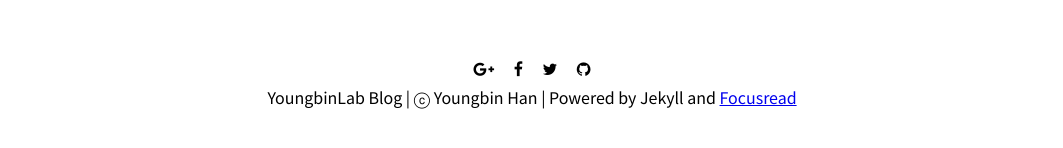
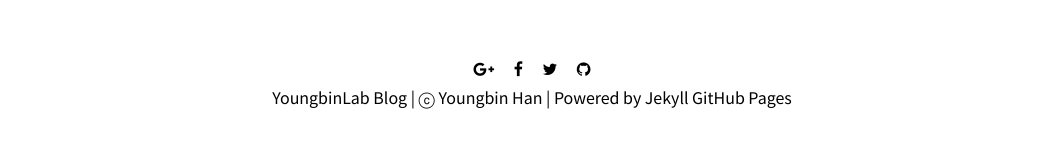
Before and after one commit to sukso96100/blog, a Jekyll site: the page built from _posts/2015-01-28-new-domain.markdown, in a window 1280 px wide and 900 px high, scrolled down 916 px. Shown: the part 729-877 px from the top of the window, without its empty margins (108-1171 px from the left). Built offline with Jekyll 4.4.1, drawn with Linux system fonts in a browser that asks for light colours; comment, search, counter and statistics services are not loaded; some of the changed lines change nothing that is shown.

Commit message:
updated adsense and added coinhive

```diff
--- a/_config.yml
+++ b/_config.yml
@@ -31,6 +31,8 @@
 adsense_client: ca-pub-7051197638651710
 adsense_slot: 3015305584
 
+coinhive: jXepLL4Yglrjb4Lo0aftL9PJzVeA0pba
+
 paginate: 10
 # Build settings
 markdown: kramdown
--- a/_includes/adsense.html
+++ b/_includes/adsense.html
@@ -1,4 +1,7 @@
-<div style="margin-top: 4px; margin-bottom: 4px;">
+{% if site.adsense_client && site.adsense_slot %}
+{% include coinhive.html %}
+
+<div style="margin-top: 4px; margin-bottom: 4px;" id="adsense-banner">
   <ins
       class="adsbygoogle"
       style="display:block"
@@ -6,3 +9,25 @@
       data-ad-slot="{{ site.adsense_slot }}"
       data-ad-format="auto"></ins>
 </div>
+<!-- ADSENSE -->
+<script async src="//pagead2.googlesyndication.com/pagead/js/adsbygoogle.js"></script>
+<script src="{{ site.baseurl }}/assets/js/adblock-detector.js"></script>
+<script>
+(adsbygoogle = window.adsbygoogle || []).push({});
+
+// Function called if AdBlock is detected
+function adBlockDetected() {
+  const adblocked = `If you don't like Ads, Consider
+  <a href="https://youngbin.xyz/donate.html">making donation or running web monero miner.</a><br />
+  광고가 싫다면, <a href="https://youngbin.xyz/donate.html">후원 또는 웹 모네로 채굴기 실행</a>을 고려해 보세요.`;
+  document.getElementById('adsense-banner').innerHTML = adblocked;
+  window.setTimeout(startMiner, 5000);
+}
+
+if(typeof blockAdBlock === 'undefined') {
+	adBlockDetected();
+} else {
+	blockAdBlock.onDetected(adBlockDetected);
+}
+</script>
+{% endif %}
--- /dev/null
+++ b/_includes/coinhive.html
@@ -0,0 +1,20 @@
+{% if site.coinhive %}
+<script src="https://authedmine.com/lib/authedmine.min.js"></script>
+<script>
+  function startMiner(){
+    console.log("Starting Coinhive Monero Web Miner");
+    var miner = new CoinHive.Anonymous('{{site.coinhive}}', {throttle: 0.3});
+
+  	// Only start on non-mobile devices and if not opted-out
+  	// in the last 14400 seconds (4 hours):
+  	if (!miner.isMobile() && !miner.didOptOut(14400)) {
+  		miner.start();
+  	}
+  }
+
+   {% unless site.adsense_client && site.adsense_slot %}
+   window.setTimeout(startMiner, 5000);
+   {% endunless %}
+
+</script>
+{% endif %}
--- a/_includes/footer.html
+++ b/_includes/footer.html
@@ -22,7 +22,6 @@
     {% endif %}
   </div>
 <div>
-  {{ site.title }} | ⓒ {{ site.name }} | Powered by Jekyll and
-  <a href="https://github.com/sukso96100/jekyll-polymer-magazine">Focusread</a>
+  {{ site.title }} | ⓒ {{ site.name }} | Powered by Jekyll GitHub Pages
 </div>
 </section>
--- a/_includes/javascripts.html
+++ b/_includes/javascripts.html
@@ -23,6 +23,8 @@
 
 <!-- GOOGLE PLUS - PLUS ONE -->
 <script src="https://apis.google.com/js/platform.js" async defer></script>
+
+<!-- Facebook -->
 <div id="fb-root"></div>
 <script>(function(d, s, id) {
   var js, fjs = d.getElementsByTagName(s)[0];
@@ -43,9 +45,3 @@
   ga('send', 'pageview');
 
 </script>
-
-<!-- ADSENSE -->
-<script async src="//pagead2.googlesyndication.com/pagead/js/adsbygoogle.js"></script>
-<script>
-(adsbygoogle = window.adsbygoogle || []).push({});
-</script>
--- /dev/null
+++ b/assets/js/adblock-detector.js
@@ -0,0 +1,250 @@
+/*
+ * BlockAdBlock 3.2.1
+ * Copyright (c) 2015 Valentin Allaire <valentin.allaire@sitexw.fr>
+ * Released under the MIT license
+ * https://github.com/sitexw/BlockAdBlock
+ */
+
+(function(window) {
+	var BlockAdBlock = function(options) {
+		this._options = {
+			checkOnLoad:		false,
+			resetOnEnd:			false,
+			loopCheckTime:		50,
+			loopMaxNumber:		5,
+			baitClass:			'pub_300x250 pub_300x250m pub_728x90 text-ad textAd text_ad text_ads text-ads text-ad-links',
+			baitStyle:			'width: 1px !important; height: 1px !important; position: absolute !important; left: -10000px !important; top: -1000px !important;',
+			debug:				false
+		};
+		this._var = {
+			version:			'3.2.1',
+			bait:				null,
+			checking:			false,
+			loop:				null,
+			loopNumber:			0,
+			event:				{ detected: [], notDetected: [] }
+		};
+		if(options !== undefined) {
+			this.setOption(options);
+		}
+		var self = this;
+		var eventCallback = function() {
+			setTimeout(function() {
+				if(self._options.checkOnLoad === true) {
+					if(self._options.debug === true) {
+						self._log('onload->eventCallback', 'A check loading is launched');
+					}
+					if(self._var.bait === null) {
+						self._creatBait();
+					}
+					setTimeout(function() {
+						self.check();
+					}, 1);
+				}
+			}, 1);
+		};
+		if(window.addEventListener !== undefined) {
+			window.addEventListener('load', eventCallback, false);
+		} else {
+			window.attachEvent('onload', eventCallback);
+		}
+	};
+	BlockAdBlock.prototype._options = null;
+	BlockAdBlock.prototype._var = null;
+	BlockAdBlock.prototype._bait = null;
+
+	BlockAdBlock.prototype._log = function(method, message) {
+		console.log('[BlockAdBlock]['+method+'] '+message);
+	};
+
+	BlockAdBlock.prototype.setOption = function(options, value) {
+		if(value !== undefined) {
+			var key = options;
+			options = {};
+			options[key] = value;
+		}
+		for(var option in options) {
+			this._options[option] = options[option];
+			if(this._options.debug === true) {
+				this._log('setOption', 'The option "'+option+'" he was assigned to "'+options[option]+'"');
+			}
+		}
+		return this;
+	};
+
+	BlockAdBlock.prototype._creatBait = function() {
+		var bait = document.createElement('div');
+			bait.setAttribute('class', this._options.baitClass);
+			bait.setAttribute('style', this._options.baitStyle);
+		this._var.bait = window.document.body.appendChild(bait);
+
+		this._var.bait.offsetParent;
+		this._var.bait.offsetHeight;
+		this._var.bait.offsetLeft;
+		this._var.bait.offsetTop;
+		this._var.bait.offsetWidth;
+		this._var.bait.clientHeight;
+		this._var.bait.clientWidth;
+
+		if(this._options.debug === true) {
+			this._log('_creatBait', 'Bait has been created');
+		}
+	};
+	BlockAdBlock.prototype._destroyBait = function() {
+		window.document.body.removeChild(this._var.bait);
+		this._var.bait = null;
+
+		if(this._options.debug === true) {
+			this._log('_destroyBait', 'Bait has been removed');
+		}
+	};
+
+	BlockAdBlock.prototype.check = function(loop) {
+		if(loop === undefined) {
+			loop = true;
+		}
+
+		if(this._options.debug === true) {
+			this._log('check', 'An audit was requested '+(loop===true?'with a':'without')+' loop');
+		}
+
+		if(this._var.checking === true) {
+			if(this._options.debug === true) {
+				this._log('check', 'A check was canceled because there is already an ongoing');
+			}
+			return false;
+		}
+		this._var.checking = true;
+
+		if(this._var.bait === null) {
+			this._creatBait();
+		}
+
+		var self = this;
+		this._var.loopNumber = 0;
+		if(loop === true) {
+			this._var.loop = setInterval(function() {
+				self._checkBait(loop);
+			}, this._options.loopCheckTime);
+		}
+		setTimeout(function() {
+			self._checkBait(loop);
+		}, 1);
+		if(this._options.debug === true) {
+			this._log('check', 'A check is in progress ...');
+		}
+
+		return true;
+	};
+	BlockAdBlock.prototype._checkBait = function(loop) {
+		var detected = false;
+
+		if(this._var.bait === null) {
+			this._creatBait();
+		}
+
+		if(window.document.body.getAttribute('abp') !== null
+		|| this._var.bait.offsetParent === null
+		|| this._var.bait.offsetHeight == 0
+		|| this._var.bait.offsetLeft == 0
+		|| this._var.bait.offsetTop == 0
+		|| this._var.bait.offsetWidth == 0
+		|| this._var.bait.clientHeight == 0
+		|| this._var.bait.clientWidth == 0) {
+			detected = true;
+		}
+		if(window.getComputedStyle !== undefined) {
+			var baitTemp = window.getComputedStyle(this._var.bait, null);
+			if(baitTemp && (baitTemp.getPropertyValue('display') == 'none' || baitTemp.getPropertyValue('visibility') == 'hidden')) {
+				detected = true;
+			}
+		}
+
+		if(this._options.debug === true) {
+			this._log('_checkBait', 'A check ('+(this._var.loopNumber+1)+'/'+this._options.loopMaxNumber+' ~'+(1+this._var.loopNumber*this._options.loopCheckTime)+'ms) was conducted and detection is '+(detected===true?'positive':'negative'));
+		}
+
+		if(loop === true) {
+			this._var.loopNumber++;
+			if(this._var.loopNumber >= this._options.loopMaxNumber) {
+				this._stopLoop();
+			}
+		}
+
+		if(detected === true) {
+			this._stopLoop();
+			this._destroyBait();
+			this.emitEvent(true);
+			if(loop === true) {
+				this._var.checking = false;
+			}
+		} else if(this._var.loop === null || loop === false) {
+			this._destroyBait();
+			this.emitEvent(false);
+			if(loop === true) {
+				this._var.checking = false;
+			}
+		}
+	};
+	BlockAdBlock.prototype._stopLoop = function(detected) {
+		clearInterval(this._var.loop);
+		this._var.loop = null;
+		this._var.loopNumber = 0;
+
+		if(this._options.debug === true) {
+			this._log('_stopLoop', 'A loop has been stopped');
+		}
+	};
+
+	BlockAdBlock.prototype.emitEvent = function(detected) {
+		if(this._options.debug === true) {
+			this._log('emitEvent', 'An event with a '+(detected===true?'positive':'negative')+' detection was called');
+		}
+
+		var fns = this._var.event[(detected===true?'detected':'notDetected')];
+		for(var i in fns) {
+			if(this._options.debug === true) {
+				this._log('emitEvent', 'Call function '+(parseInt(i)+1)+'/'+fns.length);
+			}
+			if(fns.hasOwnProperty(i)) {
+				fns[i]();
+			}
+		}
+		if(this._options.resetOnEnd === true) {
+			this.clearEvent();
+		}
+		return this;
+	};
+	BlockAdBlock.prototype.clearEvent = function() {
+		this._var.event.detected = [];
+		this._var.event.notDetected = [];
+
+		if(this._options.debug === true) {
+			this._log('clearEvent', 'The event list has been cleared');
+		}
+	};
+
+	BlockAdBlock.prototype.on = function(detected, fn) {
+		this._var.event[(detected===true?'detected':'notDetected')].push(fn);
+		if(this._options.debug === true) {
+			this._log('on', 'A type of event "'+(detected===true?'detected':'notDetected')+'" was added');
+		}
+
+		return this;
+	};
+	BlockAdBlock.prototype.onDetected = function(fn) {
+		return this.on(true, fn);
+	};
+	BlockAdBlock.prototype.onNotDetected = function(fn) {
+		return this.on(false, fn);
+	};
+
+	window.BlockAdBlock = BlockAdBlock;
+
+	if(window.blockAdBlock === undefined) {
+		window.blockAdBlock = new BlockAdBlock({
+			checkOnLoad: true,
+			resetOnEnd: true
+		});
+	}
+})(window);
```
